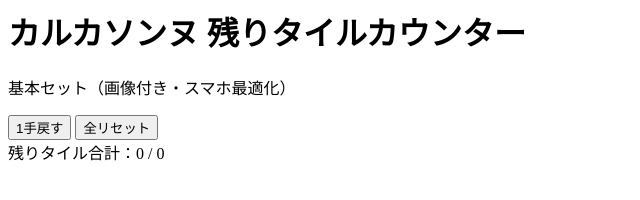
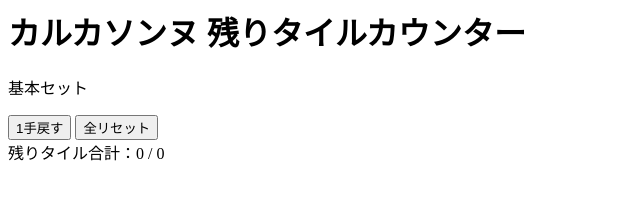
Before and after one commit to sansyonoki/carcassonne-counter, a plain HTML site: page index.html in a window 1280 px wide. Shown: the whole page, without its empty margins (0-640 px from the left). Drawn offline with Linux system fonts and the light colour scheme.

Commit message:
Add files via upload

```diff
--- a/index.html
+++ b/index.html
@@ -1,6 +1,6 @@
 <header>
   <h1>カルカソンヌ 残りタイルカウンター</h1>
-  <p class="subtitle">基本セット（画像付き・スマホ最適化）</p>
+  <p class="subtitle">基本セット</p>
 </header>
 
 <section class="controls">
```
